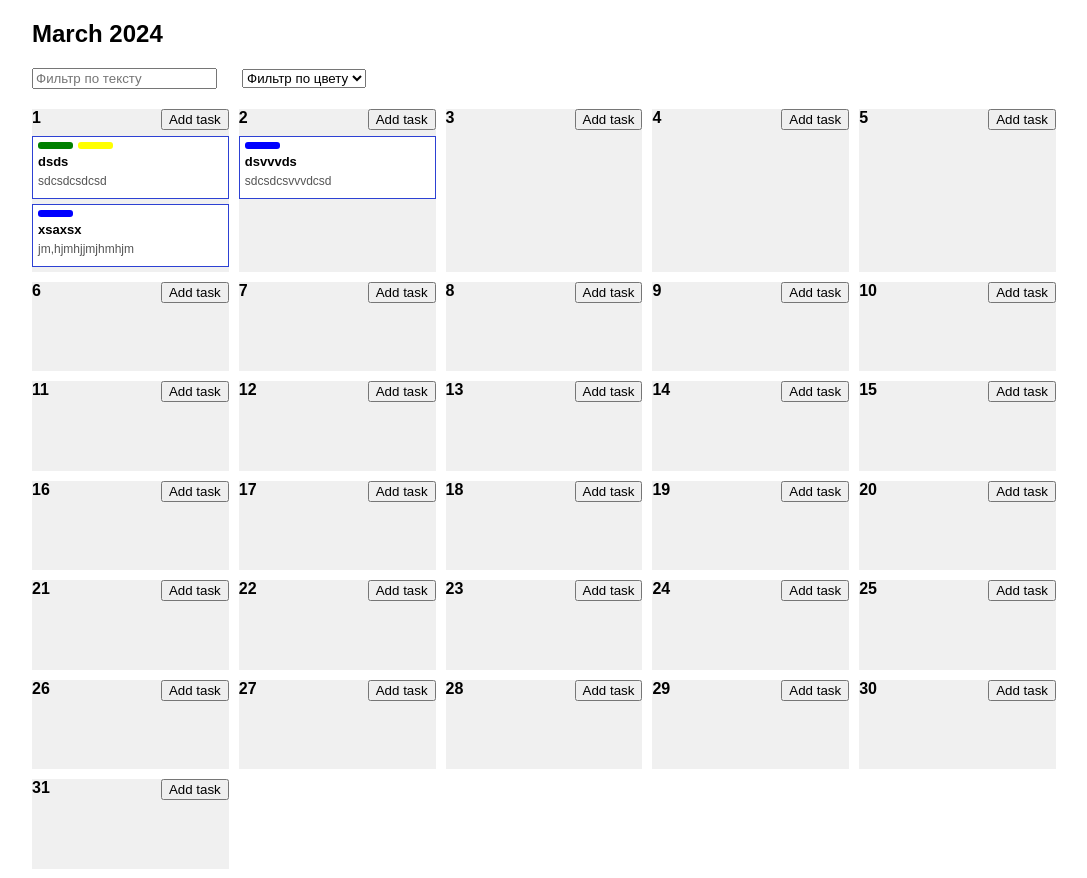
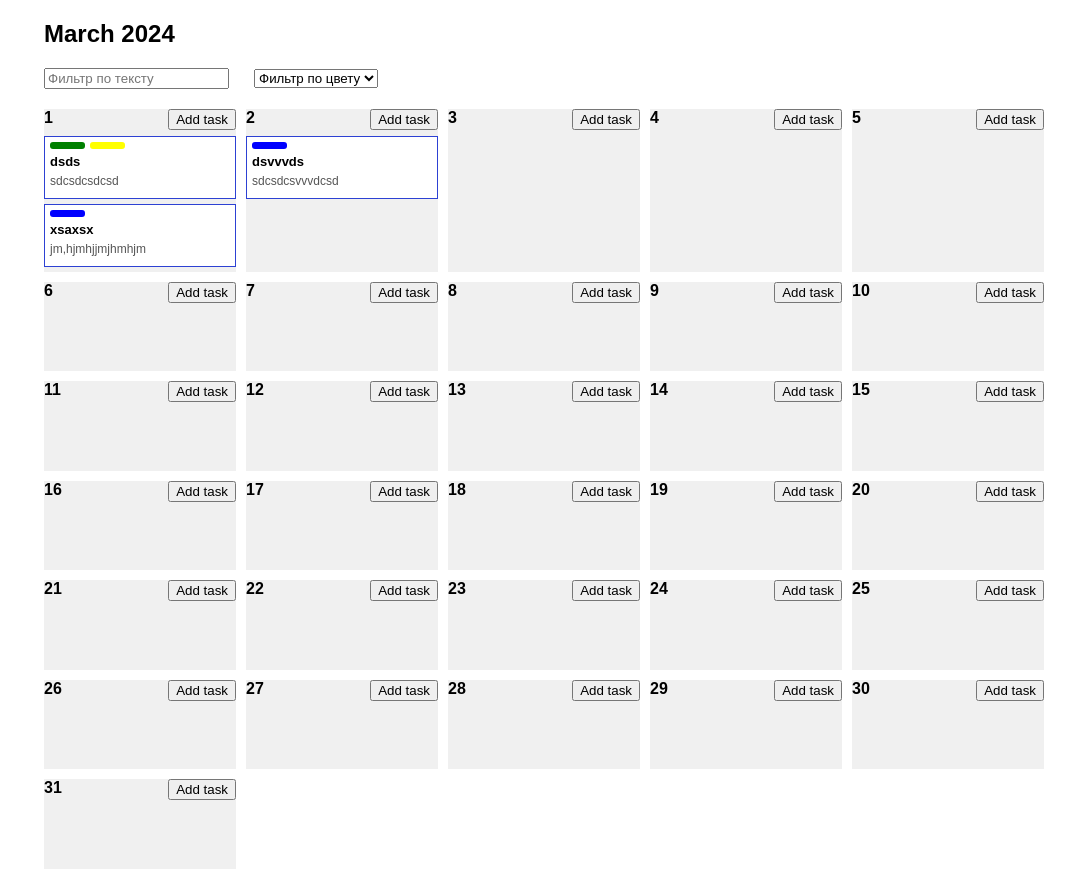
Before and after one commit to SergeyChechel/calendar, a React (Create React App) app: page / in a window 1280 px wide. Shown: the whole page, without its empty margins (96-1183 px from the left). Built offline with nearby package versions, Linux system fonts and the light colour scheme; no server answers.

Commit message:
some changes

```diff
--- a/src/App.css
+++ b/src/App.css
@@ -107,7 +107,9 @@ form {
 .create-task-form {
   margin-bottom: 10px;
 }
-
+.calendar {
+  max-width: 1000px;
+}
 .calendar-cell,
 .tasks {
   height: 80%;
--- a/src/App.js
+++ b/src/App.js
@@ -1,6 +1,5 @@
 import './App.css';
 import Calendar from './components/Calendar';
-import TaskForm from './components/TaskForm';
 
 function App() {
   return (
--- a/src/reducers/calendarReducer.js
+++ b/src/reducers/calendarReducer.js
@@ -5,7 +5,6 @@ import initialState from '../store/initialState';
 
 
 const calendarReducer = (state = initialState, action) => {
-  console.log(state, action);
 
   function moveElement(array, fromIndex, toIndex) {
     const elementToMove = array.splice(fromIndex, 1)[0];
```
Also changed, not shown: 1 other file (tests, documents, lock files or other folders).
